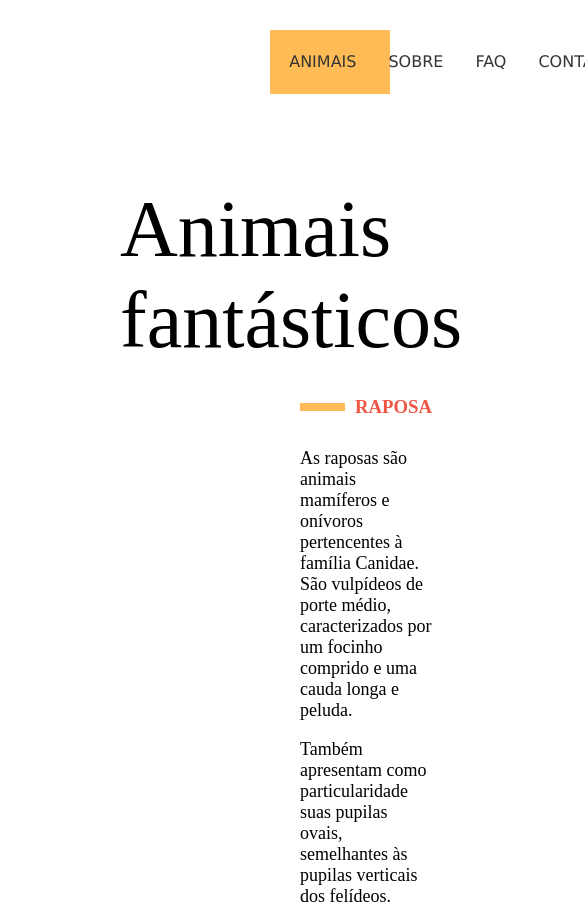
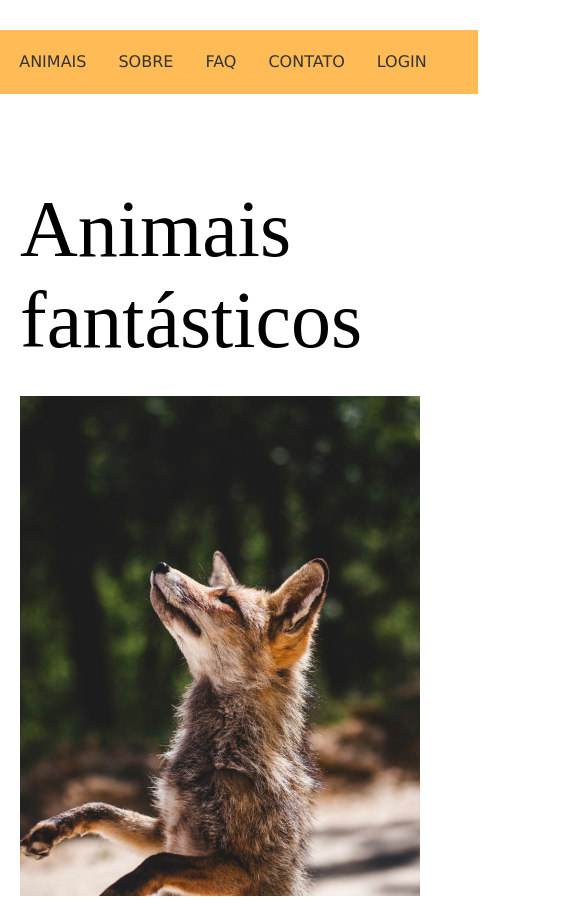
Before and after one commit to RafaSilvaVVS/Animais-Fantasticos, a React (Vite) app: page / in a window 390 px wide. Shown: the top 904 px of the page, 585 px wide, since content can reach past the window. Built offline with nearby package versions, Linux system fonts and the light colour scheme.

Commit message:
Footer concludio e responsividade

```diff
--- a/src/App.css
+++ b/src/App.css
@@ -10,3 +10,11 @@ img{
   display: block;
   max-width: 100%;
 }
+
+main > div,
+main > h1,
+main > section,
+main > article{
+  padding-left: 20px;
+  padding-right: 20px;
+}
--- a/src/components/Header.css
+++ b/src/components/Header.css
@@ -4,3 +4,10 @@
   margin-top: 30px;
   grid-column: 4 / -1;
 }
+
+@media(max-width:650px){
+  .header{
+    grid-column: 1fr;
+    font-size: 16px;
+  }
+}
--- a/src/components/TituloPrincipal/Titulo.css
+++ b/src/components/TituloPrincipal/Titulo.css
@@ -8,3 +8,9 @@
   max-width: 10ch;
   margin-top: 30px;
 }
+
+@media(max-width:500px){
+  .tituloPrincipal{
+    margin-left: 0px;
+  }
+}
--- a/src/features/Animais.css
+++ b/src/features/Animais.css
@@ -3,6 +3,12 @@
   display: grid;
   grid-template-columns: auto 1fr;
   gap: 30px;
+}
+
+@media(max-width:650px){
+  .grid2Col{
+    grid-template-columns: auto;
+  }
 }
 
 .gridAnimais{
--- /dev/null
+++ b/src/features/Footer/Footer.css
@@ -0,0 +1,7 @@
+footer{
+  background-color: #fb5;
+  padding: 18px 36px;
+  grid-column: 3 / -1;
+  font-size: 20px;
+  margin: 40px 0px;
+}
--- /dev/null
+++ b/src/features/Footer/Footer.jsx
@@ -0,0 +1,8 @@
+import React from 'react';
+import './Footer.css';
+
+const Footer = () => {
+  return <footer>Todos os direitos reservados</footer>;
+};
+
+export default Footer;
--- a/src/features/Numeros/Numeros.css
+++ b/src/features/Numeros/Numeros.css
@@ -7,6 +7,8 @@
   grid-template-columns: auto 1fr;
   gap: 50px;
 }
+
+
 
 .listaNumeros li h2{
   font-size: 28px;
--- a/src/features/contato/Tooltip.jsx
+++ b/src/features/contato/Tooltip.jsx
@@ -2,7 +2,6 @@ import React from 'react';
 import './Tooltip.css';
 
 const Tooltip = ({ offX, offY }) => {
-  console.log(offX, offY);
   return (
     <div
       className="tooltip"
--- a/src/features/contato/contato.css
+++ b/src/features/contato/contato.css
@@ -28,3 +28,9 @@
   grid-template-columns: auto 1fr;
   gap: 30px;
 }
+
+@media(max-width:650px){
+  .contato-div{
+    grid-template-columns: auto;
+  }
+}
--- a/src/pages/Home.css
+++ b/src/pages/Home.css
@@ -2,3 +2,9 @@
   display: grid;
   grid-template-columns: 50px 20px 200px 1fr 1fr;
 }
+
+@media(max-width:500px){
+ .gridHome{
+  grid-template-columns: auto;
+ }
+}
--- a/src/pages/Home.jsx
+++ b/src/pages/Home.jsx
@@ -5,16 +5,18 @@ import Faq from '../features/Faq/Faq';
 import './Home.css';
 import Numeros from '../features/Numeros/Numeros';
 import Contato from '../features/contato/Contato';
+import Footer from '../features/Footer/Footer';
 
 const Home = () => {
   return (
-    <div className="gridHome">
+    <main className="gridHome">
       <Header />
       <Animais />
       <Faq />
       <Numeros />
       <Contato />
-    </div>
+      <Footer />
+    </main>
   );
 };
 
```
